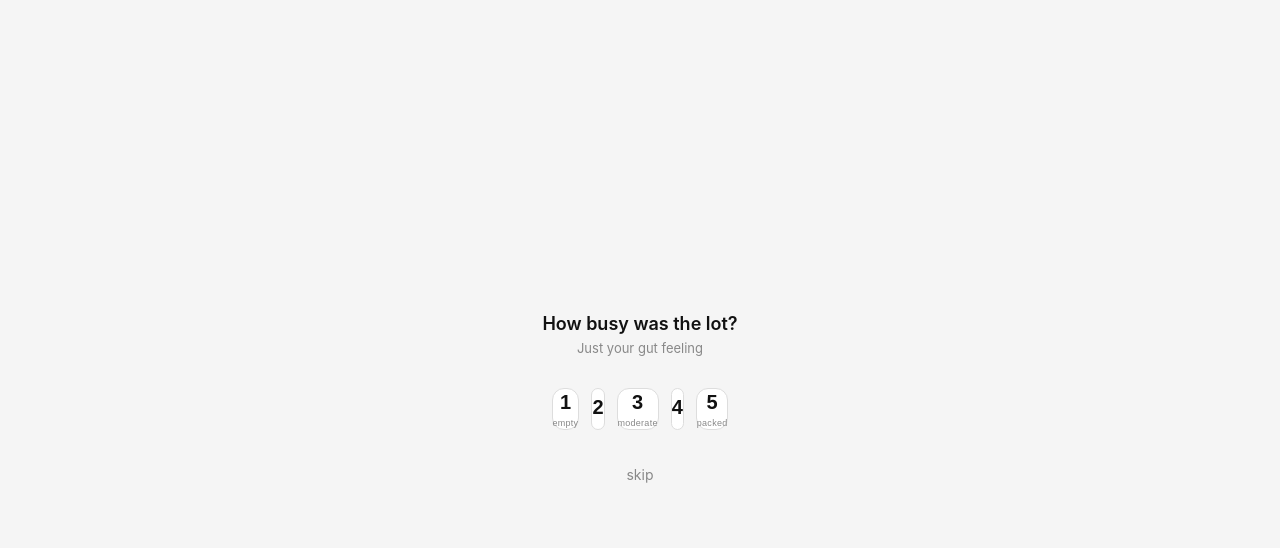
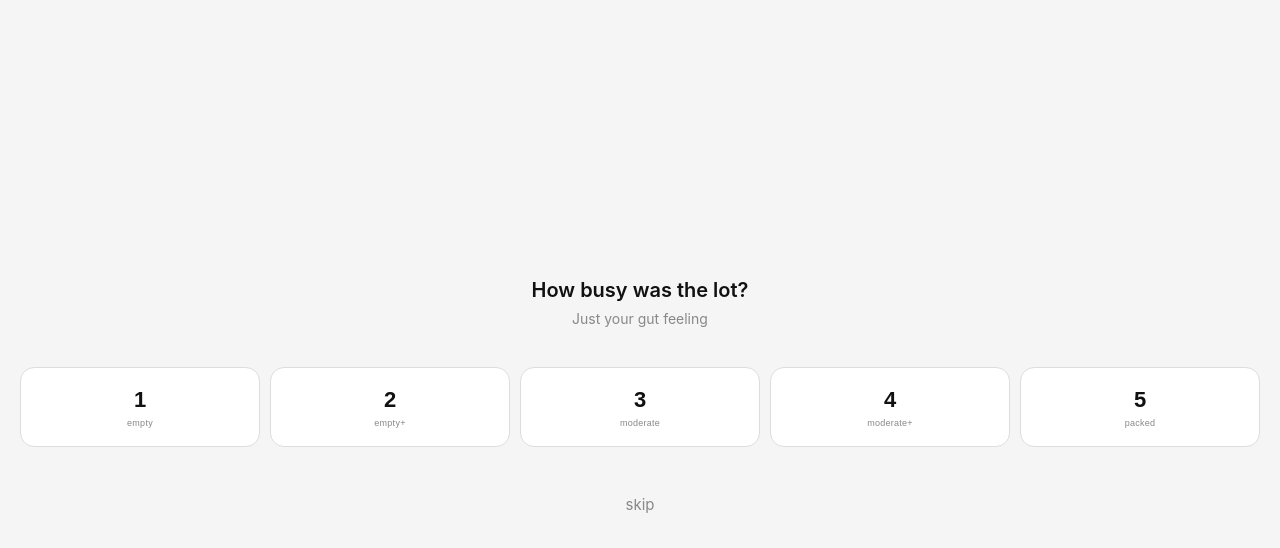
Before and after one commit to kagross/parktrack, a plain HTML site: page index.html in a window 1280 px wide. Both pictures are taken after a click on the button "Yes". Drawn offline with Linux system fonts and the light colour scheme.

Commit message:
Update index.html

```diff
--- a/index.html
+++ b/index.html
@@ -94,25 +94,30 @@
     .history-btn:active { background: #eee; }
 
     /* BUSYNESS SCREEN */
-    #screen-busy { align-items: center; justify-content: center; gap: 32px; }
+    #screen-busy { align-items: center; justify-content: center; gap: 40px; }
 
-    .busy-question { font-size: 18px; font-weight: 600; text-align: center; padding: 0 32px; }
-    .busy-sub { font-size: 13px; color: var(--text-dim); text-align: center; margin-top: 6px; }
+    .busy-question { font-size: 20px; font-weight: 600; text-align: center; padding: 0 32px; }
+    .busy-sub { font-size: 14px; color: var(--text-dim); text-align: center; margin-top: 8px; }
 
-    .busy-scale { display: flex; gap: 12px; padding: 0 24px; }
+    .busy-scale {
+      display: flex; gap: 10px;
+      padding: 0 20px; width: 100%;
+    }
     .busy-btn {
-      flex: 1; aspect-ratio: 1; border-radius: 12px;
+      flex: 1;
+      height: 80px;
+      border-radius: 14px;
       border: 1.5px solid var(--border); background: white;
-      font-size: 20px; font-weight: 600; color: var(--text);
+      font-size: 22px; font-weight: 600; color: var(--text);
       cursor: pointer; display: flex; flex-direction: column;
-      align-items: center; justify-content: center; gap: 4px;
+      align-items: center; justify-content: center; gap: 5px;
       transition: transform 0.1s, background 0.1s;
     }
     .busy-btn:active { transform: scale(0.93); background: #eee; }
     .busy-btn .busy-label { font-size: 9px; font-weight: 400; color: var(--text-dim); letter-spacing: 0.03em; }
     .busy-skip {
       background: none; border: none; font-family: -apple-system, sans-serif;
-      font-size: 14px; color: var(--text-dim); cursor: pointer; padding: 4px;
+      font-size: 15px; color: var(--text-dim); cursor: pointer; padding: 8px 24px;
     }
     .busy-skip:active { color: var(--text); }
 
@@ -274,9 +279,9 @@
   </div>
   <div class="busy-scale">
     <button class="busy-btn" onclick="finishRecord(1)">1<span class="busy-label">empty</span></button>
-    <button class="busy-btn" onclick="finishRecord(2)">2<span class="busy-label"></span></button>
+    <button class="busy-btn" onclick="finishRecord(2)">2<span class="busy-label">empty+</span></button>
     <button class="busy-btn" onclick="finishRecord(3)">3<span class="busy-label">moderate</span></button>
-    <button class="busy-btn" onclick="finishRecord(4)">4<span class="busy-label"></span></button>
+    <button class="busy-btn" onclick="finishRecord(4)">4<span class="busy-label">moderate+</span></button>
     <button class="busy-btn" onclick="finishRecord(5)">5<span class="busy-label">packed</span></button>
   </div>
   <button class="busy-skip" onclick="finishRecord(null)">skip</button>
```
